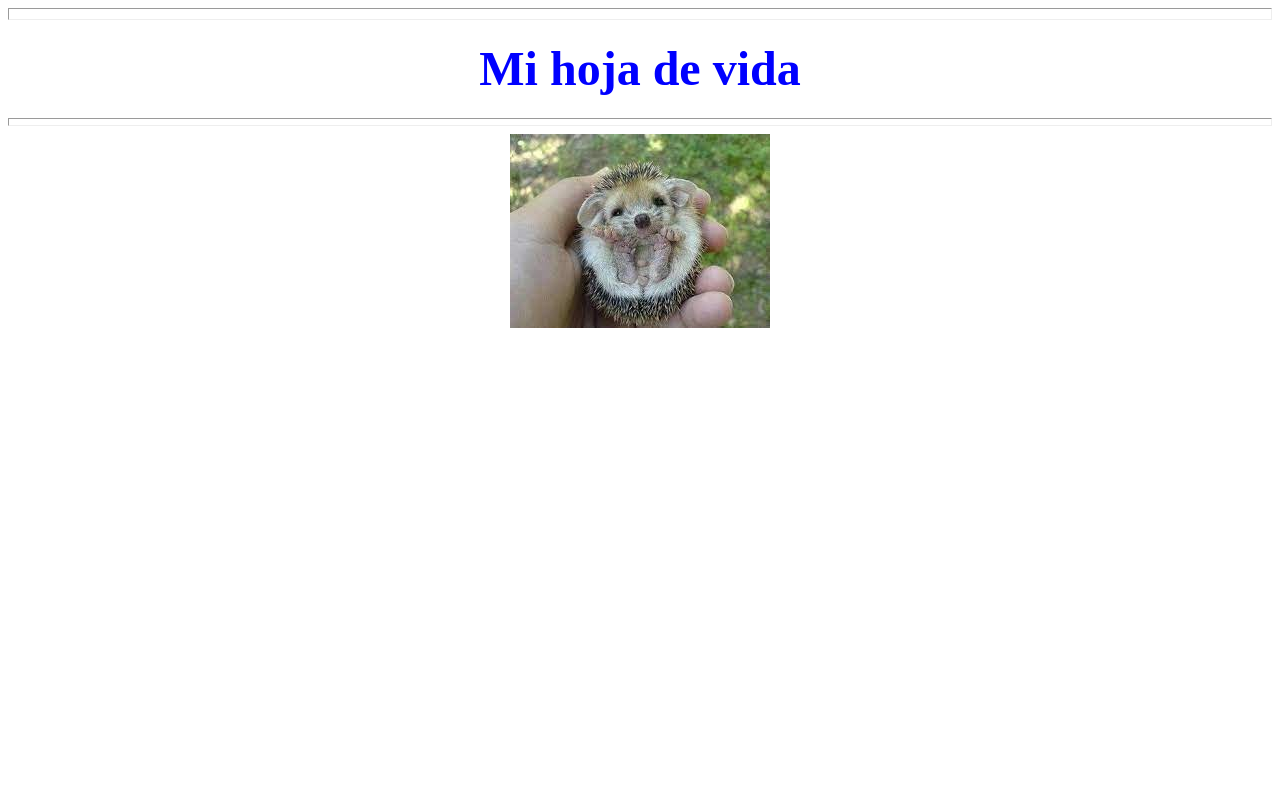
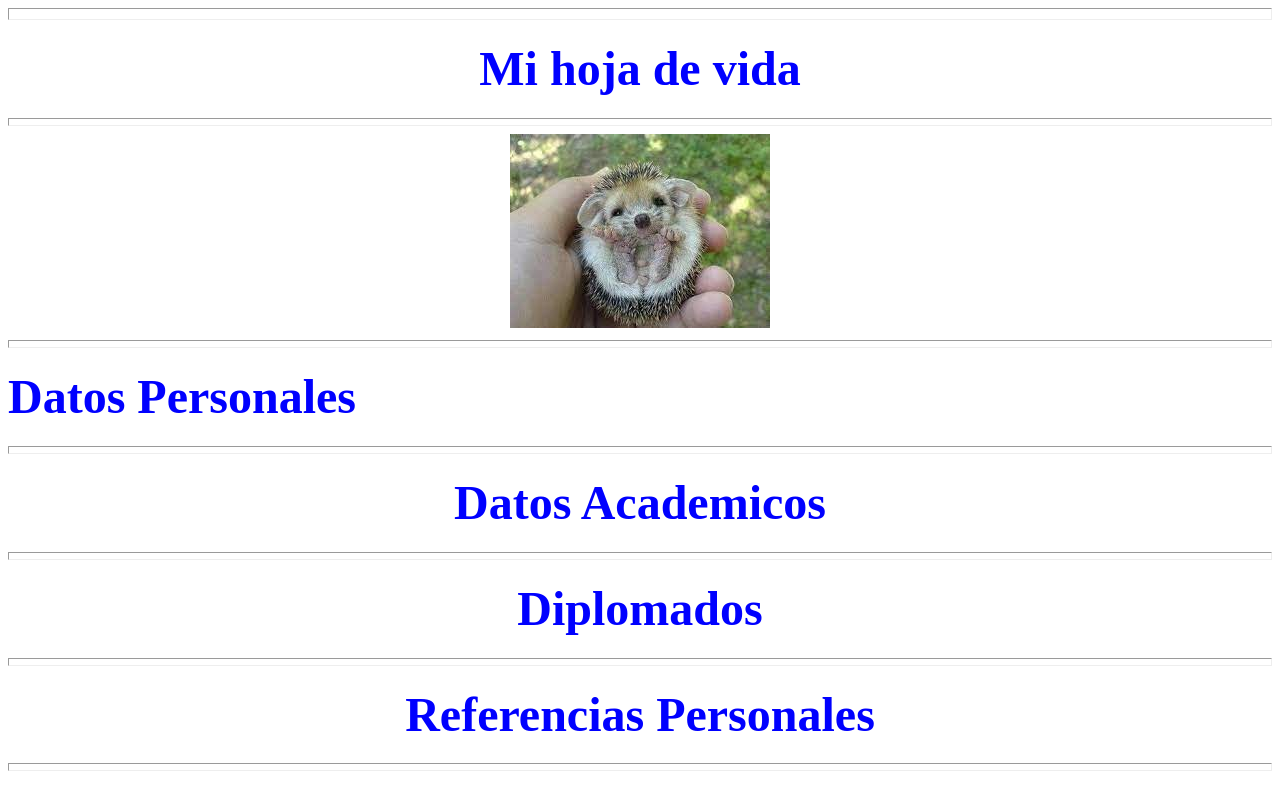
Before and after one commit to Aceituno/seco2023, a plain HTML site: page index.html in a window 1280 px wide. Drawn offline with Linux system fonts and the light colour scheme.

Commit message:
mi hoja de vida con secciones

```diff
--- a/index.html
+++ b/index.html
@@ -9,5 +9,18 @@
  <center><h1><font color="blue" size="17pt"> Mi hoja de vida</font></h1></center>
  <hr size="8">
  <center><img src = "pqpin.jpg"></center>
+ <hr size="8">
+ <h1><font color="blue" size="17pt"> Datos Personales</font></h1>
+
+ <hr size="8">
+ <center><h1><font color="blue" size="17pt"> Datos Academicos</font></h1></center>
+
+ <hr size="8">
+ <center><h1><font color="blue" size="17pt"> Diplomados</font></h1></center>
+
+ <hr size="8">
+ <center><h1><font color="blue" size="17pt">Referencias Personales</font></h1></center>
+ <hr size="8">
+
  </body>
  </html>
```
